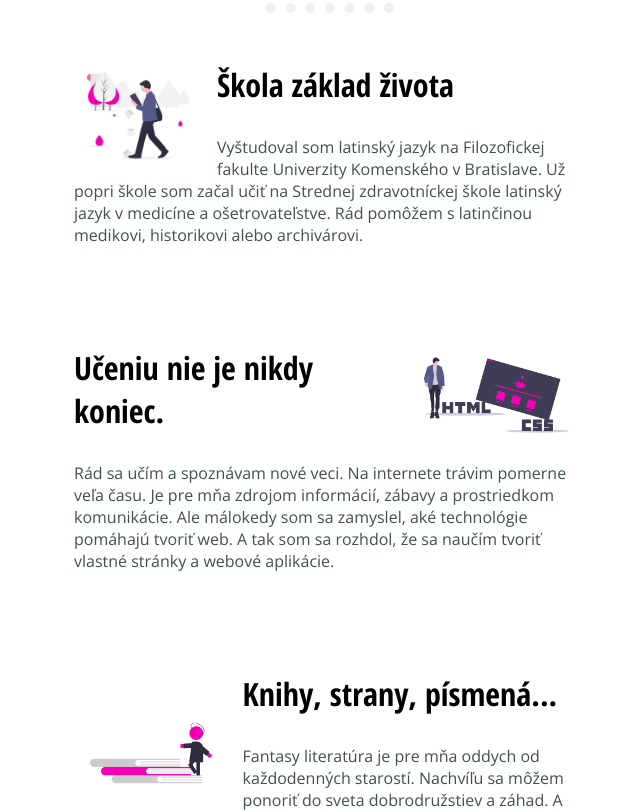
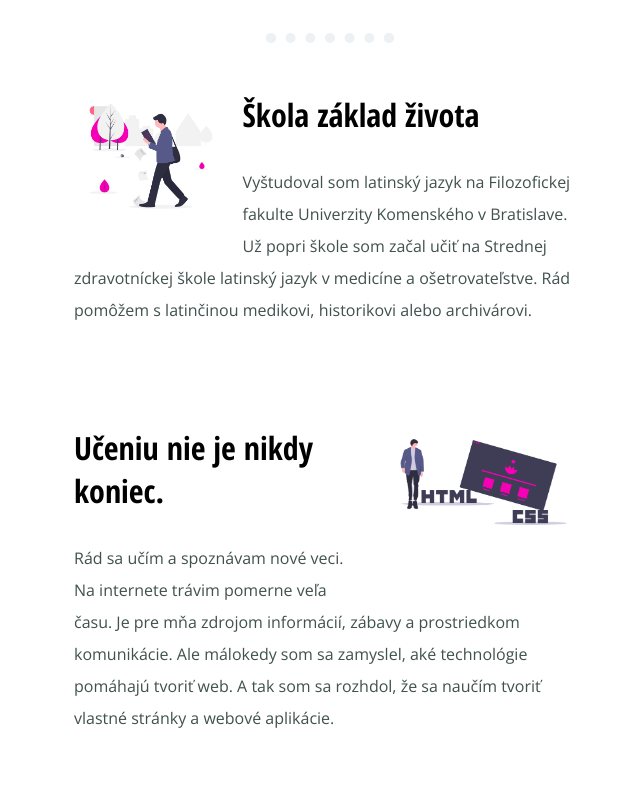
Before and after one commit to SerpentPoetry/Personal-Webpage_CSS, a plain HTML site: page index.html in a window 1280 px wide. Shown: the part 1118-1930 px from the top of the page, without its empty margins (310-950 px from the left). Drawn offline with nearby package versions, Linux system fonts and the light colour scheme.

Commit message:
Minor changes in CSS file.

```diff
--- a/styles.css
+++ b/styles.css
@@ -47,6 +47,7 @@ h2 {
 
 p {
     color: #40514e;
+    line-height: 2;
 }
 
 .profile-p {
@@ -87,21 +88,21 @@ hr {
 
 
 .teacher-img {
-    width: 25%;
+    width: 30%;
     float: left;
-    margin-right: 15px;
+    margin: 0 15px 30px 0 ;
 }
 
 .code-img {
-    width: 35%;
+    width: 40%;
     float: right;
-    margin-left: 15px;
+    margin: 0 0 50px 15px;
 }
 
 .book-img {
-    width: 30%;
+    width: 34%;
     float: left;
-    margin: 40px 15px 40px 0;
+    margin: 40px 15px 60px 0;
 
 }
 
```
